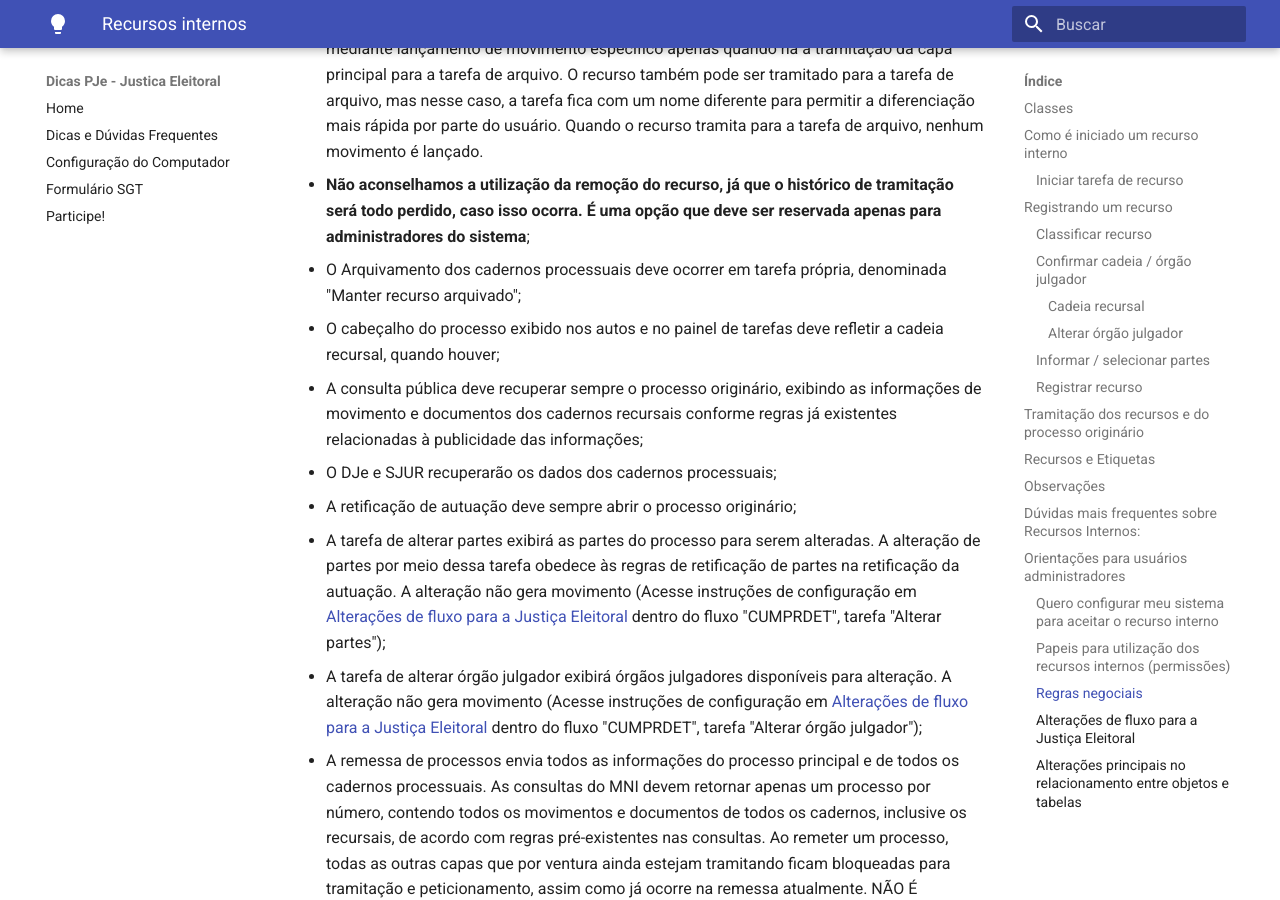
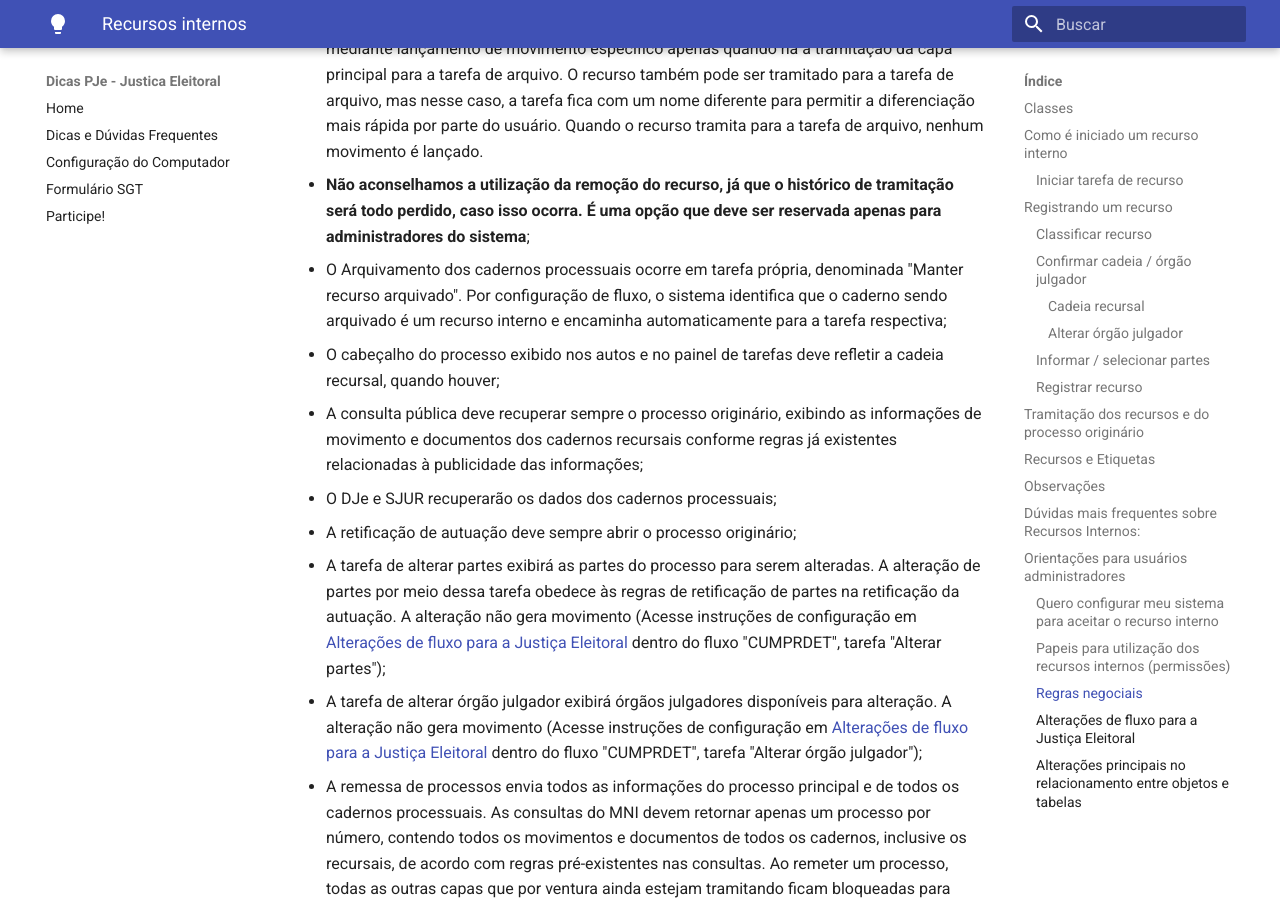
Before and after one commit to PJeJE/dicas_versao_1, an MkDocs documentation site: the page built from docs/recursos.md, in a window 1280 px wide and 900 px high, scrolled down 21272 px. Built offline with MkDocs 1.6.1 and Material for MkDocs 9.7.7, drawn with Linux system fonts in a browser that asks for light colours; nearby versions of some CDN libraries.

Commit message:
Update recursos.md

```diff
--- a/docs/recursos.md
+++ b/docs/recursos.md
@@ -283,10 +283,10 @@ O sistema exibirá, a partir dos autos digitais, a aba Recursos e Sessões que e
 - Nos autos digitais, o menu de opções terá uma nova aba denominada "Recursos e sessões". Por meio dessa opção, o usuário visualizará as diversas capas vinculadas ao processo, se houver, e também informações sobre sessões em que as capas foram incluídas. A própria capa principal é sempre exibida, ainda que não haja recursos vinculados.
  - A opção de remover recurso já registrado, disponível na tarefa de registro e na aba Recursos e Sessões dos autos do processo, fará com que os registros referentes ao recurso sejam apagados, e os documentos e movimentos do recurso sejam todos vinculados ao processo originário. Sendo assim, se houve um movimento de decisão lançado no recurso removido, ele continuará aparecendo nos autos do processo originário. Caso o recurso tenha acumulado muitas ações vinculadas a ele (expedientes, pauta em sessão, utilização como base em cadeia recursal), o cadastro do recurso não será removido, só os registros referentes à tramitação processual. Dessa forma, os documentos e movimentos permanecem vinculados à capa processual do recurso. À essa capa processual será acrescentada a situação processual "jus:arquivado", que deve ser exibida na consulta processual por meio do ícone de arquivo quando for o caso. Essa situação processual não se confunde com a tarefa de arquivamento. O arquivamento na Justiça Eleitoral só ocorre mediante lançamento de movimento específico apenas quando há a tramitação da capa principal para a tarefa de arquivo. O recurso também pode ser tramitado para a tarefa de arquivo, mas nesse caso, a tarefa fica com um nome diferente para permitir a diferenciação mais rápida por parte do usuário. Quando o recurso tramita para a tarefa de arquivo, nenhum movimento é lançado.
  - **Não aconselhamos a utilização da remoção do recurso, já que o histórico de tramitação será todo perdido, caso isso ocorra. É uma opção que deve ser reservada apenas para administradores do sistema**;
- - O Arquivamento dos cadernos processuais deve ocorrer em tarefa própria, denominada "Manter recurso arquivado";
+ - O Arquivamento dos cadernos processuais ocorre em tarefa própria, denominada "Manter recurso arquivado". Por configuração de fluxo, o sistema identifica que o caderno sendo arquivado é um recurso interno e encaminha automaticamente para a tarefa respectiva;
  - O cabeçalho do processo exibido nos autos e no painel de tarefas deve refletir a cadeia recursal, quando houver;
  - A consulta pública deve recuperar sempre o processo originário, exibindo as informações de movimento e documentos dos cadernos recursais conforme regras já existentes relacionadas à publicidade das informações;
-- O DJe e SJUR recuperarão os dados dos cadernos processuais;
+ - O DJe e SJUR recuperarão os dados dos cadernos processuais;
  - A retificação de autuação deve sempre abrir o processo originário;
  - A tarefa de alterar partes exibirá as partes do processo para serem alteradas. A alteração de partes por meio dessa tarefa obedece às regras de retificação de partes na retificação da autuação. A alteração não gera movimento (Acesse instruções de configuração em [Alterações de fluxo para a Justiça Eleitoral](recursos.md#alteracoes-de-fluxo-para-a-justica-eleitoral) dentro do fluxo "CUMPRDET", tarefa "Alterar partes");
  - A tarefa de alterar órgão julgador exibirá órgãos julgadores disponíveis para alteração. A alteração não gera movimento (Acesse instruções de configuração em  [Alterações de fluxo para a Justiça Eleitoral](recursos.md#alteracoes-de-fluxo-para-a-justica-eleitoral) dentro do fluxo "CUMPRDET", tarefa "Alterar órgão julgador");
```
